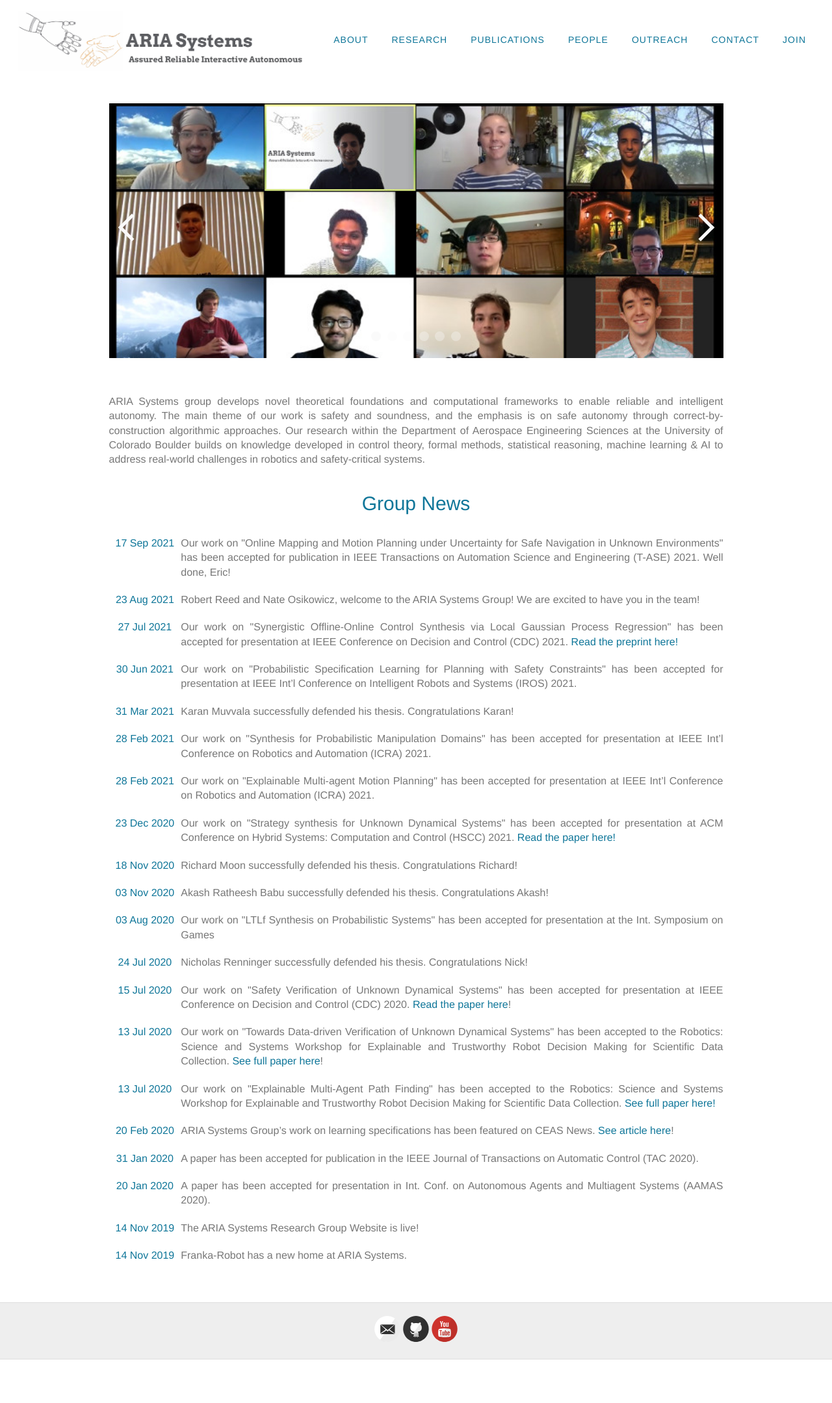
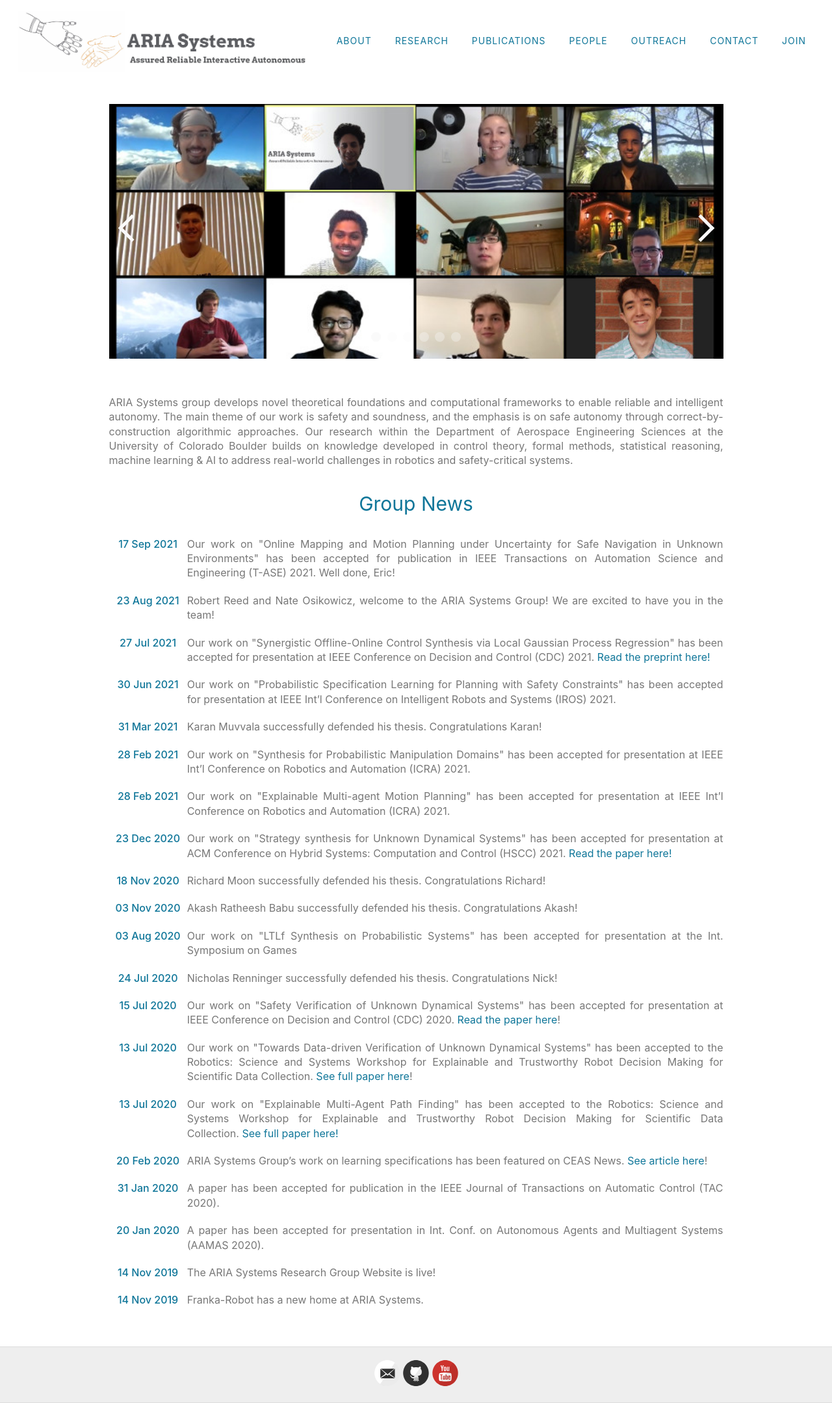
Before and after one commit to aria-systems-group/website, a Jekyll site: the page built from index.md, in a window 1280 px wide. Shown: the whole page at 65% size. Built offline with Jekyll 4.4.1, drawn with Linux system fonts in a browser that asks for light colours; before the commit the page ends 2092 px from its top, so only the background shows below that.

Commit message:
Add new font hierarchy, adjust weights

```diff
--- a/_sass/_variables.scss
+++ b/_sass/_variables.scss
@@ -14,13 +14,13 @@ $gray: #777;
 $lightGray: #eee;
 $white: #fff;
 
-@import url(https://fonts.googleapis.com/css?family=Arvo:400,400i,700,700i&display=swap);
+@import url('https://fonts.googleapis.com/css2?family=Open+Sans:ital,wght@0,300;0,400;1,300;1,400&display=swap');
 
 // Font stacks
 $helvetica: Helvetica, Arial, sans-serif;
 $helveticaNeue: "Helvetica Neue", Helvetica, Arial, sans-serif;
 $georgia: Georgia, serif;
-// $apercu: Helvetica, sans-serif;
+$mainfonts: -apple-system,"Roboto",Helvetica,Arial,sans-serif;
 
 // image sizes
 $people_image_size: 175px;
--- a/style.scss
+++ b/style.scss
@@ -19,7 +19,7 @@ html {
 
 body {
 	background: $white;
-  font: 16px/1.4 $helveticaNeue;
+  font: 16px/1.4 $mainfonts;
   color: $darkGray;
 }
 
@@ -69,9 +69,8 @@ body {
 }
 
 h1, h2, h3, h4, h5, h6 {
-  font-family: $helveticaNeue;
   color: $blue;
-  font-weight: 300;
+  font-weight: 400;
   width: 100%;
   text-align: center;
   line-height: 1.7;
@@ -96,7 +95,6 @@ h2 {
 
 h3 {
   text-align: left;
-  font-weight: 300;
   font-size: 22px;
 }
 
@@ -115,7 +113,7 @@ h6 {
 }
 
 p, li {
-  font-weight: 300;
+  font-weight: 400;
   color: $gray;
   margin: 10px 0;
   text-align: justify;
@@ -254,8 +252,7 @@ img {
   margin: 0;
   color: $darkGray;
   cursor: pointer;
-  font-family: $helveticaNeue;
-  font-weight: 300;
+  font-family: $mainfonts;
   font-size: 28px;
   letter-spacing: 1px;
 }
@@ -272,7 +269,7 @@ img {
 
 nav {
   // float: center;
-  font-family: $helveticaNeue;
+  font-family: $mainfonts;
   font-size: 14px;
   align-items: center;
 
@@ -366,7 +363,7 @@ footer {
 // Bibliography list formatting
 ol.bibliography {
   color: $gray;
-  font-size: 14px;
+  font-size: 16px;
 
   // max-width: 1000px;
   margin: 0;
@@ -376,7 +373,6 @@ ol.bibliography {
 .bibliography p {
   margin: 0;
   padding: 0;
-  font-weight: 300;
 }
 
 h2.bibliography {
@@ -415,7 +411,6 @@ table, tr{
 }
 
 tr.row1 {
-  font-family: $helveticaNeue;
   font-weight: 300;
 }
 
```
